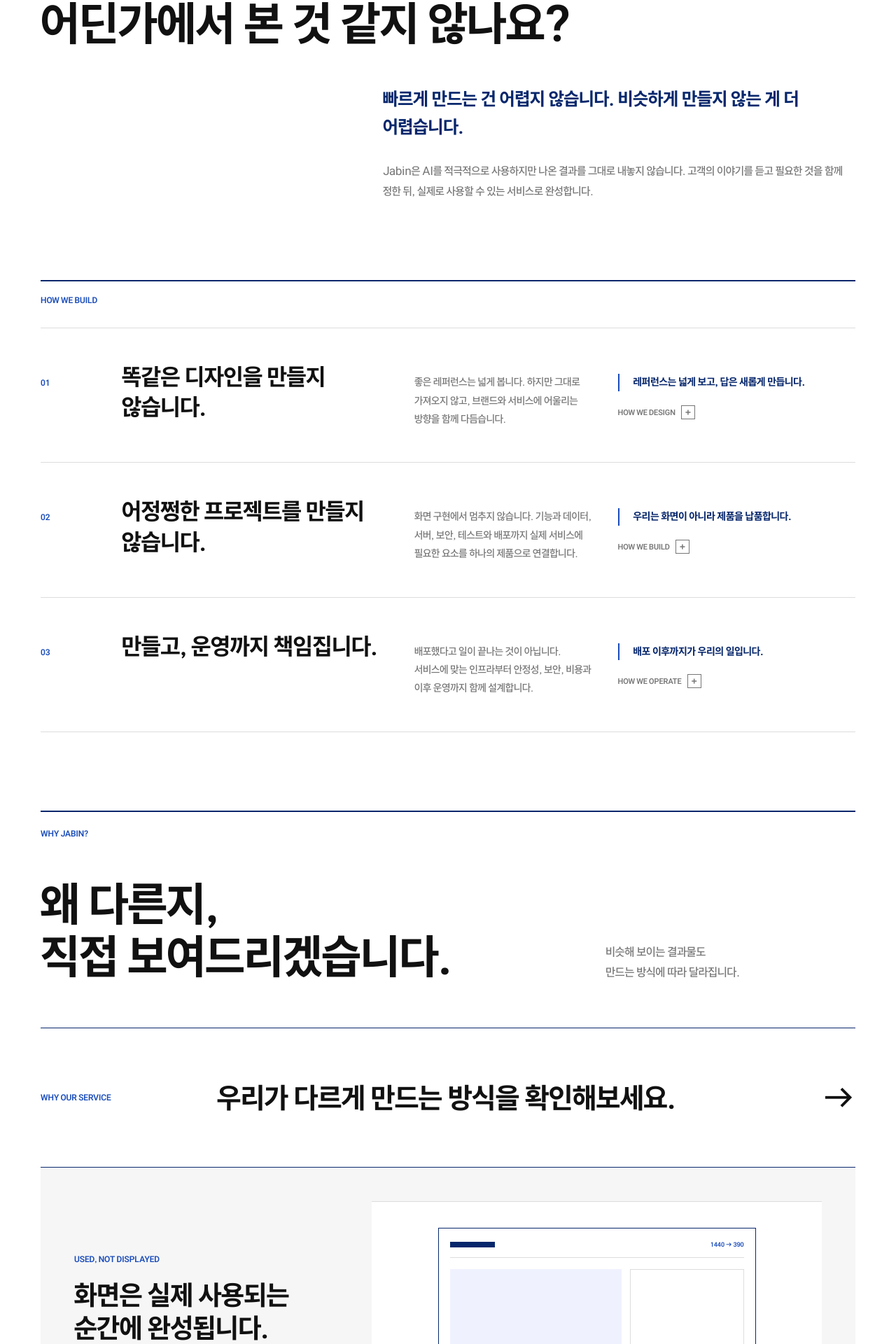
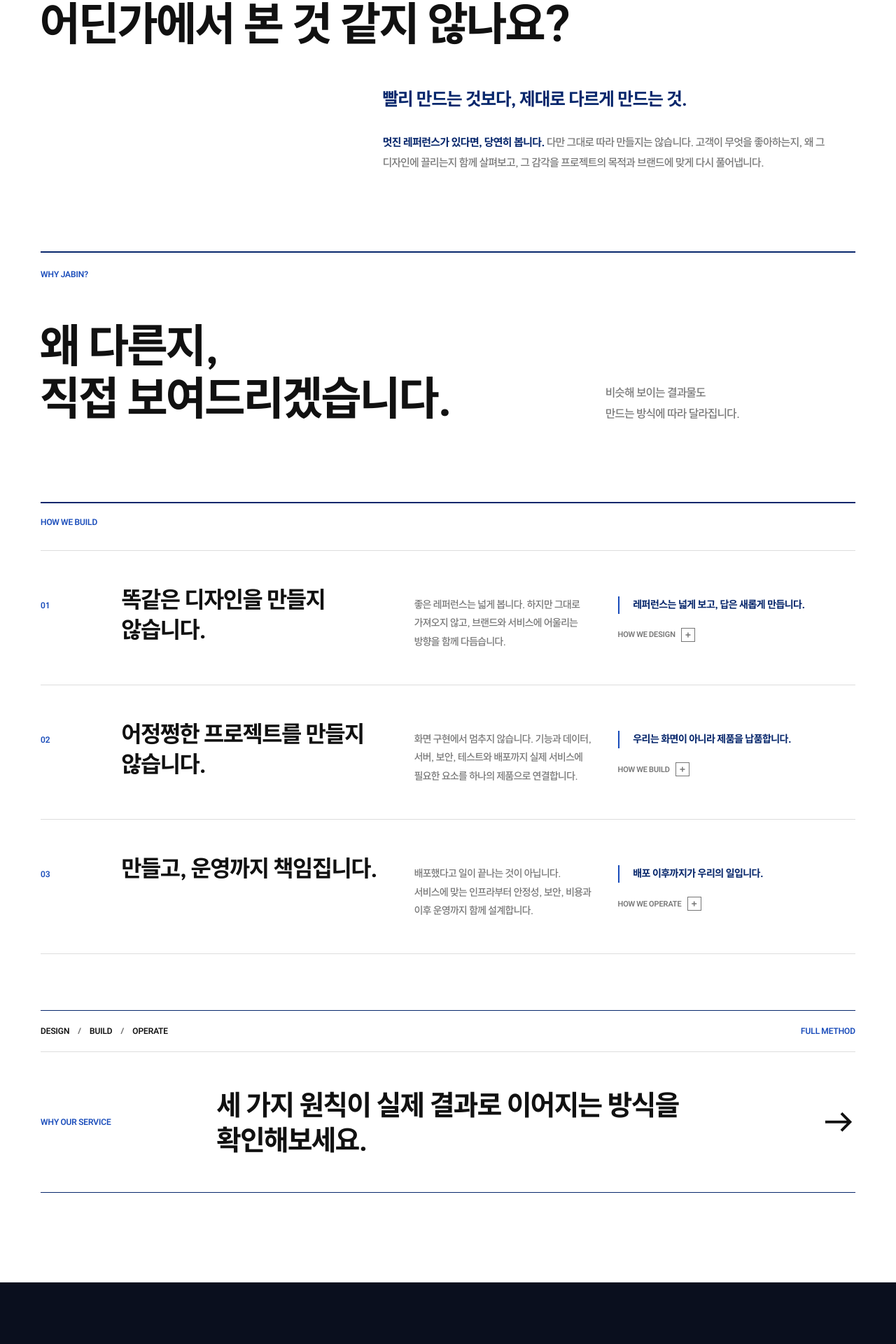
Before and after one commit to ChoiTheCreator/Studio-Jabin-HP, a Next.js app: page / in a window 1280 px wide. Shown: the part 1100-3020 px from the top of the page at 70% size. Built offline with nearby package versions, Linux system fonts and the light colour scheme.

Commit message:
<Feat> 제작 원칙과 서비스 CTA 흐름 재구성

```diff
--- a/src/features/home/components/StudioStatement.tsx
+++ b/src/features/home/components/StudioStatement.tsx
@@ -2,7 +2,7 @@ import { Reveal } from "@/components/motion/Reveal";
 import { contentShell, eyebrow } from "@/components/ui/tailwind";
 
 import { StudioPrinciples } from "./StudioPrinciples";
-import { WhyJabinTeaser } from "./WhyJabinTeaser";
+import { WhyJabinTeaser, WhyOurServiceCta } from "./WhyJabinTeaser";
 
 export function StudioStatement() {
   return (
@@ -25,13 +25,18 @@ export function StudioStatement() {
 
         <Reveal className="mt-10 max-w-[700px] sm:mt-12 lg:ml-auto lg:w-[58%]" delay={120}>
           <p className="m-0 text-[22px] leading-[1.45] font-bold [word-break:keep-all] text-navy-deep sm:text-[28px]">
-            빠르게 만드는 건 어렵지 않습니다. 비슷하게 만들지 않는 게 더 어렵습니다.
+            빨리 만드는 것보다, 제대로 다르게 만드는 것.
           </p>
           <p className="mt-7 mb-0 max-w-[680px] text-[16px] leading-[1.7] [word-break:keep-all] text-navy-muted sm:text-[17px]">
-            Jabin은 AI를 적극적으로 사용하지만 나온 결과를 그대로 내놓지 않습니다. 고객의 이야기를
-            듣고 필요한 것을 함께 정한 뒤, 실제로 사용할 수 있는 서비스로 완성합니다.
+            <strong className="font-bold text-navy-deep">
+              멋진 레퍼런스가 있다면, 당연히 봅니다.
+            </strong>{" "}
+            다만 그대로 따라 만들지는 않습니다. 고객이 무엇을 좋아하는지, 왜 그 디자인에 끌리는지
+            함께 살펴보고, 그 감각을 프로젝트의 목적과 브랜드에 맞게 다시 풀어냅니다.
           </p>
         </Reveal>
+
+        <WhyJabinTeaser />
 
         <div className="mt-20 lg:mt-28">
           <Reveal className="border-t-2 border-navy-deep pt-5">
@@ -39,9 +44,10 @@ export function StudioStatement() {
           </Reveal>
 
           <StudioPrinciples />
+          <WhyOurServiceCta />
+          {/* <OwnershipStatement /> */}
         </div>
 
-        <WhyJabinTeaser />
       </div>
     </section>
   );
--- a/src/features/home/components/WhyJabinTeaser.tsx
+++ b/src/features/home/components/WhyJabinTeaser.tsx
@@ -18,16 +18,11 @@ const scenes = [
     title: "같은 업종이, 같은 비즈니스를 의미하지 않습니다.",
     visual: <BusinessPreview />,
   },
-  {
-    label: "USED, NOT DISPLAYED",
-    title: "화면은 실제 사용되는 순간에 완성됩니다.",
-    visual: <ResponsivePreview />,
-  },
-  {
-    label: "BEYOND DEPLOYMENT",
-    title: "우리는 배포 이후까지 생각합니다.",
-    visual: <OperationPreview />,
-  },
+  // {
+  //   label: "USED, NOT DISPLAYED",
+  //   title: "화면은 실제 사용되는 순간에 완성됩니다.",
+  //   visual: <ResponsivePreview />,
+  // },
 ] as const;
 
 export function WhyJabinTeaser() {
@@ -83,29 +78,9 @@ export function WhyJabinTeaser() {
         </p>
       </div>
 
-      <Link
-        className="group mt-14 grid min-h-[176px] border-y border-navy-deep px-0 py-8 text-navy-ink transition-colors duration-300 hover:bg-navy-primary hover:px-6 hover:text-white focus-visible:bg-navy-primary focus-visible:px-6 focus-visible:text-white sm:mt-16 sm:min-h-[200px] sm:grid-cols-[220px_minmax(0,1fr)_auto] sm:items-center sm:gap-8 sm:py-10"
-        href="/why-our-service"
-      >
-        <span
-          className={`${eyebrow} text-navy-primary transition-colors group-hover:text-white group-focus-visible:text-white`}
-        >
-          WHY OUR SERVICE
-        </span>
-        <span className="mt-6 max-w-[720px] text-[28px] leading-[1.15] font-bold [word-break:keep-all] sm:mt-0 sm:text-[36px] lg:text-[44px]">
-          우리가 다르게 만드는 방식을 확인해보세요.
-        </span>
-        <span
-          aria-hidden="true"
-          className="mt-8 text-[36px] leading-none transition-transform duration-300 group-hover:translate-x-2 group-focus-visible:translate-x-2 sm:mt-0 sm:text-[48px]"
-        >
-          →
-        </span>
-      </Link>
-
-      <div
+      {/* <div
         className="relative min-h-[430px] overflow-hidden border-b border-navy-line bg-navy-surface sm:min-h-[460px] lg:min-h-[400px]"
-        aria-label="Jabin이 다르게 만드는 네 가지 관점"
+        aria-label="Jabin이 다르게 만드는 두 가지 관점"
         data-testid="why-jabin-stage"
         data-scene={activeScene}
       >
@@ -132,8 +107,46 @@ export function WhyJabinTeaser() {
             <div className="min-w-0 self-end lg:self-center">{scene.visual}</div>
           </div>
         ))}
+      </div> */}
     </div>
-    </div>
+  );
+}
+
+export function WhyOurServiceCta() {
+  return (
+    <Link
+      className="group mt-20 block border-y border-navy-deep text-navy-ink transition-colors duration-300 hover:bg-navy-primary hover:text-white focus-visible:bg-navy-primary focus-visible:text-white focus-visible:outline-2 focus-visible:outline-offset-4 focus-visible:outline-navy-primary"
+      href="/why-our-service"
+      id="why-our-service-cta"
+    >
+      <span className="flex items-center justify-between gap-6 border-b border-navy-line px-0 py-5 transition-[padding,border-color] duration-300 group-hover:border-white/40 group-hover:px-6 group-focus-visible:border-white/40 group-focus-visible:px-6">
+        <span className="flex flex-wrap items-center gap-x-3 gap-y-2 text-[11px] font-bold sm:text-[12px]">
+          <span>DESIGN</span>
+          <span aria-hidden="true" className="text-navy-muted group-hover:text-white/60">/</span>
+          <span>BUILD</span>
+          <span aria-hidden="true" className="text-navy-muted group-hover:text-white/60">/</span>
+          <span>OPERATE</span>
+        </span>
+        <span className="text-[11px] font-bold text-navy-primary transition-colors group-hover:text-white group-focus-visible:text-white sm:text-[12px]">
+          FULL METHOD
+        </span>
+      </span>
+
+      <span className="grid min-h-[176px] px-0 py-8 transition-[padding] duration-300 group-hover:px-6 group-focus-visible:px-6 sm:min-h-[200px] sm:grid-cols-[220px_minmax(0,1fr)_auto] sm:items-center sm:gap-8 sm:py-10">
+        <span className={`${eyebrow} text-navy-primary transition-colors group-hover:text-white group-focus-visible:text-white`}>
+          WHY OUR SERVICE
+        </span>
+        <span className="mt-6 max-w-[720px] text-[28px] leading-[1.15] font-bold [word-break:keep-all] sm:mt-0 sm:text-[36px] lg:text-[44px]">
+          세 가지 원칙이 실제 결과로 이어지는 방식을 확인해보세요.
+        </span>
+        <span
+          aria-hidden="true"
+          className="mt-8 text-[36px] leading-none transition-transform duration-300 group-hover:translate-x-3 group-focus-visible:translate-x-3 sm:mt-0 sm:text-[48px]"
+        >
+          →
+        </span>
+      </span>
+    </Link>
   );
 }
 
@@ -182,7 +195,7 @@ function BusinessPreview() {
   );
 }
 
-function ResponsivePreview() {
+export function ResponsivePreview() {
   return (
     <div className="flex min-h-[240px] items-center justify-center border-y border-navy-line bg-white px-4 sm:min-h-[280px]">
       <div className="why-jabin-viewport border border-navy-deep bg-white p-3 sm:p-4">
@@ -199,14 +212,26 @@ function ResponsivePreview() {
   );
 }
 
-function OperationPreview() {
+export function OwnershipStatement() {
   return (
-    <div className="border-y border-navy-line bg-white px-4 py-8 sm:px-6 sm:py-12">
-      <div className="flex flex-wrap items-center gap-x-3 gap-y-5 text-[13px] font-bold sm:gap-x-4 sm:text-[16px]">
-        {["DESIGN", "BUILD", "DEPLOY", "SECURITY", "OPERATE"].map((item, index) => (
+    <div
+      className="mt-20 grid gap-10 border-y border-navy-line bg-navy-surface px-6 py-12 sm:px-10 sm:py-16 lg:grid-cols-[0.72fr_1.28fr] lg:items-center lg:gap-16 lg:px-12 lg:py-20"
+      id="ownership"
+    >
+      <div>
+        <p className={`${eyebrow} text-navy-primary`}>OWNERSHIP, NOT HANDOFF</p>
+        <h3 className="mt-6 max-w-[560px] text-[36px] leading-[1.1] font-bold [word-break:keep-all] sm:text-[46px] lg:text-[54px]">
+          출시 뒤 생기는 문제도
+          <br />
+          함께 봅니다.
+        </h3>
+      </div>
+      <div className="border-y border-navy-line bg-white px-5 py-9 sm:px-8 sm:py-12">
+        <div className="flex flex-wrap items-center gap-x-3 gap-y-5 text-[14px] font-bold sm:gap-x-4 sm:text-[17px]">
+          {["MONITOR", "MAINTAIN", "IMPROVE"].map((item, index) => (
             <div className="flex items-center gap-3 sm:gap-4" key={item}>
-            <span className={index > 2 ? "text-navy-primary" : "text-navy-deep"}>{item}</span>
-            {index < 4 && <span className="text-navy-muted">→</span>}
+              <span className={index === 0 ? "text-navy-deep" : "text-navy-primary"}>{item}</span>
+              {index < 2 && <span className="text-navy-muted">→</span>}
             </div>
           ))}
         </div>
@@ -214,8 +239,9 @@ function OperationPreview() {
           <span className="why-jabin-operation-line block h-px origin-left bg-navy-primary" />
         </div>
         <p className="mt-5 text-[11px] font-bold text-navy-primary sm:text-[12px]">
-        RELEASE IS THE START OF OPERATION
+          LAUNCH IS NOT A HANDOFF
         </p>
+      </div>
     </div>
   );
 }
```
Lines whose indentation alone changed are shown as unchanged.
